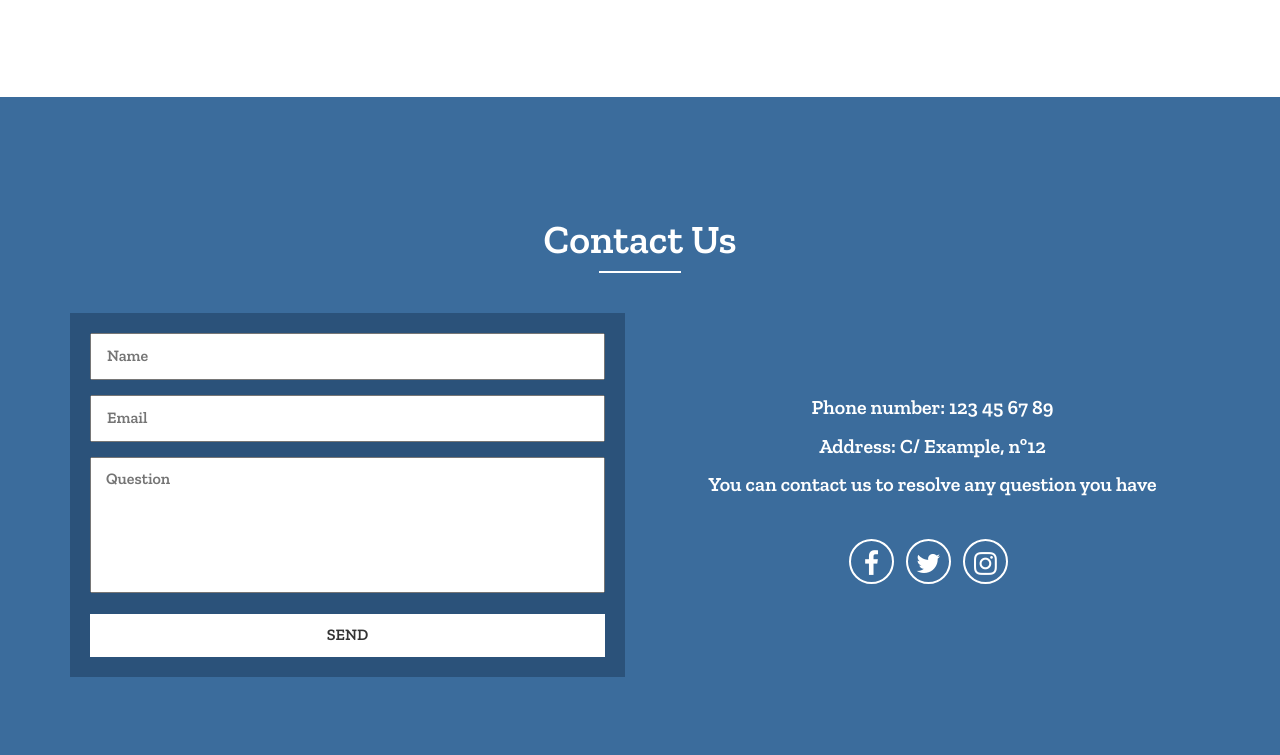
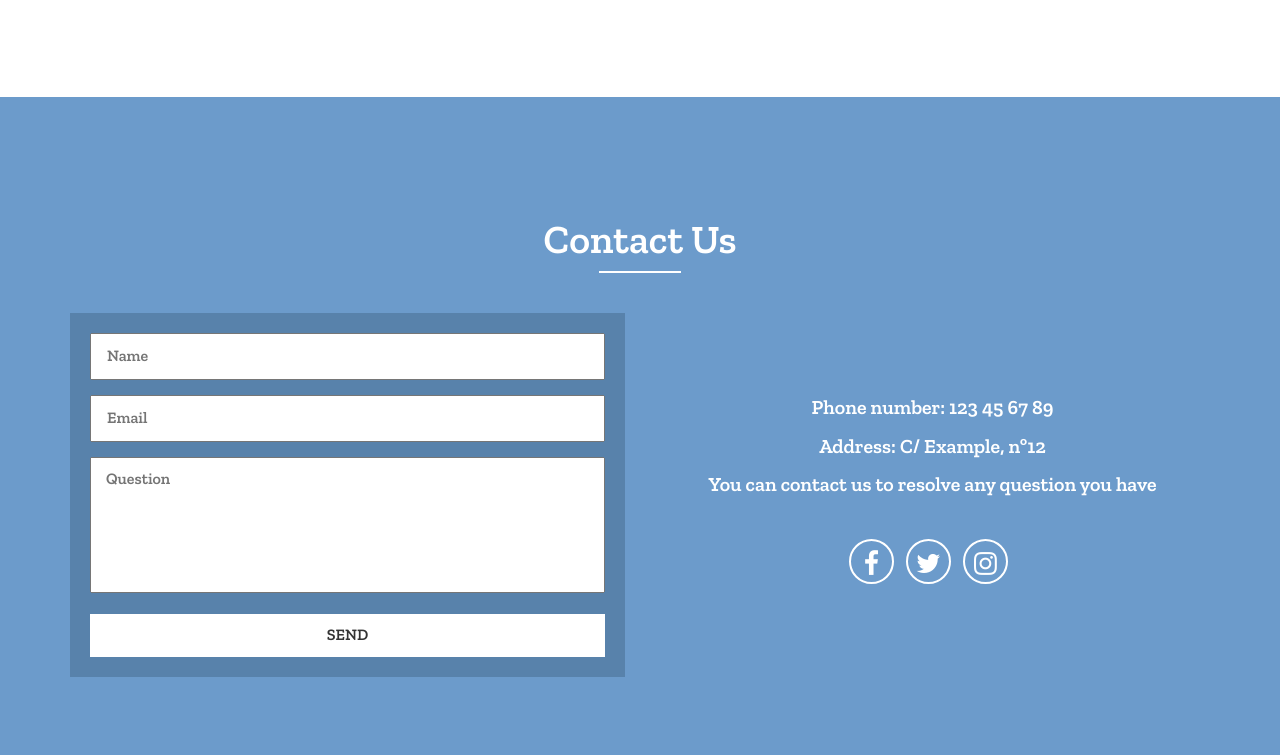
Before and after one commit to LueW/company-template, a plain HTML site: page index.html in a window 1280 px wide. Shown: the part 2355-3110 px from the top of the page. Drawn offline with nearby package versions, Linux system fonts and the light colour scheme.

Commit message:
(DEV) Change background color on services and contact and text aling on services

```diff
--- a/assets/css/main.css
+++ b/assets/css/main.css
@@ -162,7 +162,7 @@ section {
 /* ------------------------------- SERVICES ------------------------------- */
 
 #services {
-  background-color: #3B6C9C;
+  background-color: #6C9BCB;
 }
 #services .section-title,
 #services .section-text {
@@ -196,7 +196,7 @@ section {
   color: white;
   margin-top: 15px;
   font-size: 18px;
-  text-align: justify;
+  text-align: center;
   margin-bottom: 25px;
 }
 
@@ -236,7 +236,7 @@ section {
 /* ------------------------------- CONTACT ------------------------------- */
 
 #contact {
-  background-color: #3B6C9C;
+  background-color: #6C9BCB;
 }
 #contact .section-title,
 #contact .section-text {
@@ -248,7 +248,7 @@ section {
 }
 .form-container {
   padding: 20px;
-  background-color: #2B527A;
+  background-color: #5882AB;
 }
 #contact input,
 #contact button,
@@ -294,6 +294,11 @@ section {
   text-align: center;
   width: 45px;
   color: white;
+
+  transition-property: all;
+  transition-duration: .2s;
+  transition-timing-function: linear;
+  transition-delay: .1s;
 }
 #contact .contact-text > ul > li > a > i:hover {
   background-color: white;
```
